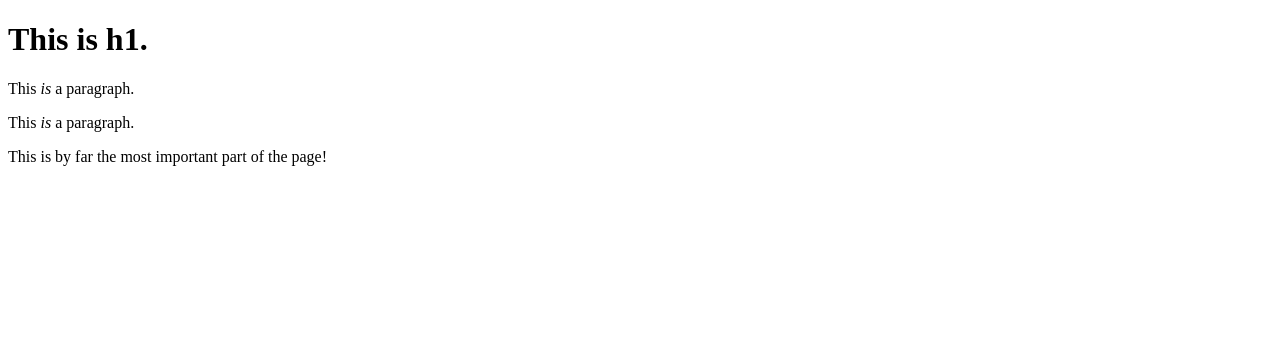
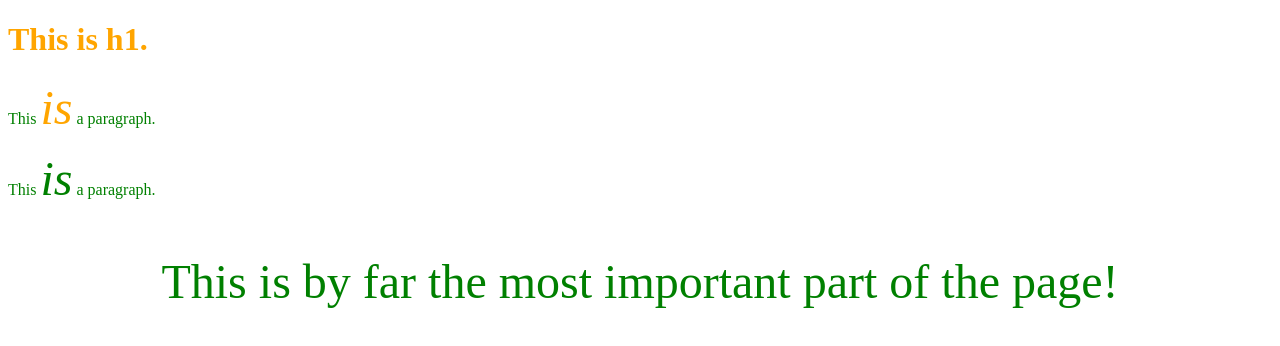
Before and after one commit to sy2kr96/likeLionUCLA-wk3-flexbox, a plain HTML site: page index.html in a window 1280 px wide. Drawn offline with Linux system fonts and the light colour scheme.

Commit message:
color,font, and size

```diff
--- a/index.html
+++ b/index.html
@@ -4,13 +4,21 @@
     <meta charset="utf-8"/>
     <title>likeLion</title>
     <style>
-
+    .big{
+      font-size:300%;
+    }
+    p{
+      color:green;
+    }
+    .important{
+      color:orange;
+    }
     </style>
   </head>
   <body>
     <h1 class="important"> This is h1. </h1>
     <p>This <em class="important big">is</em> a paragraph.</p>
     <p>This <em class="big">is</em> a paragraph.</p>
-    <p  id="primary" class="big">This is by far the most important part of the page!</p>
+    <p  id="primary" class="big" style = "text-align:center">This is by far the most important part of the page!</p>
   </body>
 </html>
```
